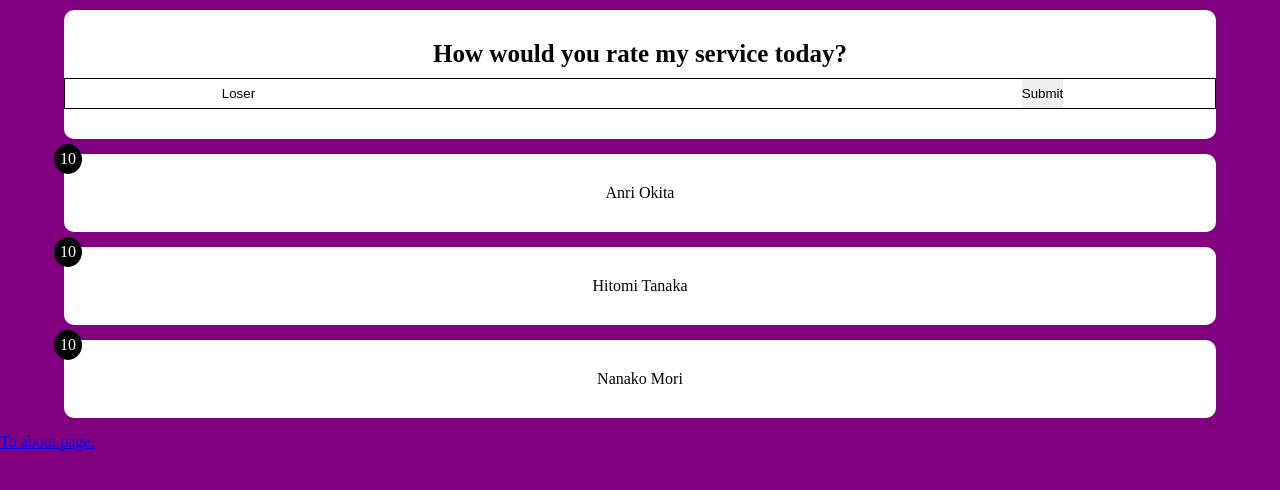
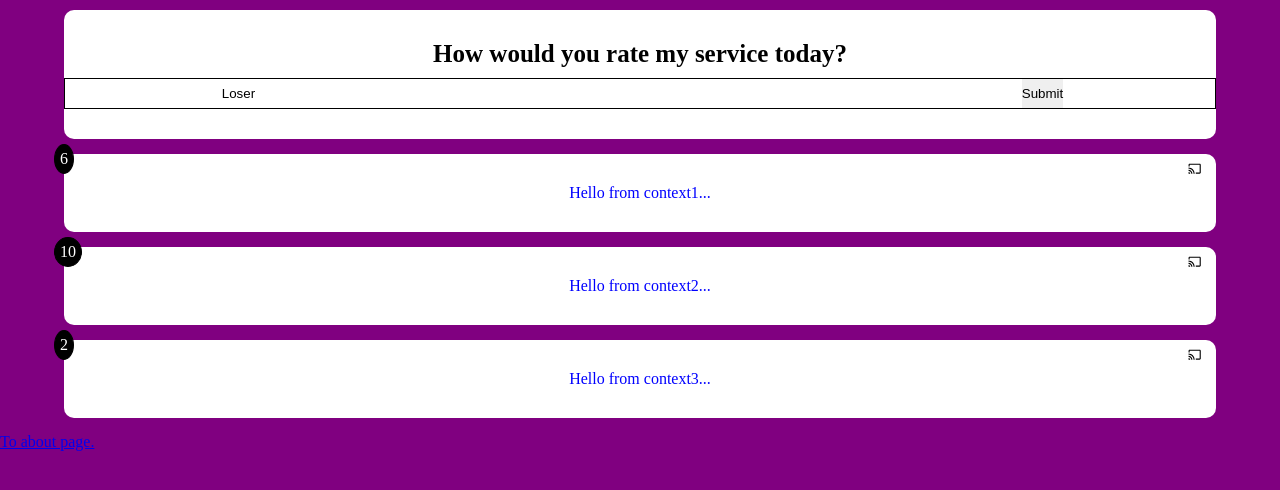
Before and after one commit to louDack/feedback-app, a React (Create React App) app: page / in a window 1280 px wide. Shown: the top 490 px of the page. Built offline with nearby package versions, Linux system fonts and the light colour scheme.

Commit message:
Added global state with useContext hook.

```diff
--- a/src/App.js
+++ b/src/App.js
@@ -5,6 +5,7 @@ import FeedbackData from "./data/FeedbackData"
 import CustomerResponse from "./components/CustomerResponse"
 import AboutPage from "./pages/AboutPage"
 import { BrowserRouter as Router, Link, Route, Routes } from 'react-router-dom'
+import { FeedbackProvider } from './context/FeedbackContext'
 
 function App() {
   const background = {
@@ -20,26 +21,22 @@ function App() {
   }
 
   return (
+    <FeedbackProvider>
       <Router>
         <div className='container' style={background}>
           <Routes>
-          {/* Must use 'exact path' b/c url path matching catches all matching cases. So, if matching '/', '/' AND '/about' would match and both would render as a result. */}
             <Route exact path='/' element={
               <>
                 <CustomerResponse />
-              <FeedbackList data={feedback} deleteFeedback={deleteFeedback}/>
-
-              {/* Prevents reloading of the page. */}
+                <FeedbackList deleteFeedback={deleteFeedback}/>
                 <Link to='/about'>To about page.</Link>
               </>
             } />
-
-          {/* Path is literally the url path. */}
-          {/* Element takes a component wrapped in JSX braces. */}
             <Route path='/about' element={<AboutPage />}/>
           </Routes>
         </div>
       </Router>
+    </FeedbackProvider>
   );
 }
 
--- a/src/components/FeedbackItem.jsx
+++ b/src/components/FeedbackItem.jsx
@@ -3,21 +3,16 @@ import '../index.css'
 import { FaChromecast } from "react-icons/fa"
 import Card from './Card'
 
-const FeedbackItem = ({ feedback, reverse, deleteFeedback }) => {
-
+const FeedbackItem = ({ feedback, deleteFeedback }) => {
     return (
         <Card>
-            <div className="rating">10</div>
+            <div className="rating">{feedback.rating}</div>
             <button className="delete-card" onClick={() => deleteFeedback(feedback.id)}>
-                <FaChromecast />
+                <FaChromecast style={{color: 'black'}}/>
             </button>
-            <div className="text-display">{feedback.name}</div>
+            <div style={{color: 'blue'}}>{feedback.text}</div>
         </Card>
     )
 }
 
 export default FeedbackItem
-
-FeedbackItem.defaultProps = {
-    reverse: true
-}
--- a/src/components/FeedbackList.jsx
+++ b/src/components/FeedbackList.jsx
@@ -1,11 +1,13 @@
 import FeedbackItem from "./FeedbackItem"
+import { useContext } from "react"
+import FeedbackContext from "../context/FeedbackContext"
 
-const FeedbackList = ({data, deleteFeedback}) => {
+const FeedbackList = ({ deleteFeedback }) => {
+    const {feedback: data} = useContext(FeedbackContext)
+
     return (
         <div>
-            {/* {console.log(data)} */}
             {data.map(feedback => {
-                // return <div key={feedback.id}>{feedback.name}</div>
                 return <FeedbackItem key={feedback.id} feedback={feedback} deleteFeedback={deleteFeedback}/>
             })}
         </div>
--- /dev/null
+++ b/src/context/FeedbackContext.jsx
@@ -0,0 +1,31 @@
+import { createContext, useState } from "react";
+
+const FeedbackContext = createContext()
+
+export const FeedbackProvider = ({ children }) => {
+    const [feedback, setFeedback] = useState([
+        {
+            id: 1,
+            text: 'Hello from context1...',
+            rating: 6
+        },
+        {
+            id: 2,
+            text: 'Hello from context2...',
+            rating: 10
+        },
+        {
+            id: 3,
+            text: 'Hello from context3...',
+            rating: 2
+        },
+    ])
+
+    return <FeedbackContext.Provider value={{
+        feedback,
+    }}>
+        {children}
+    </FeedbackContext.Provider>
+}
+
+export default FeedbackContext
```
Lines whose indentation alone changed are shown as unchanged.
